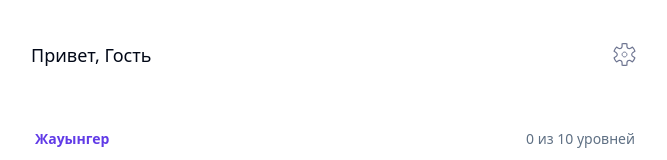
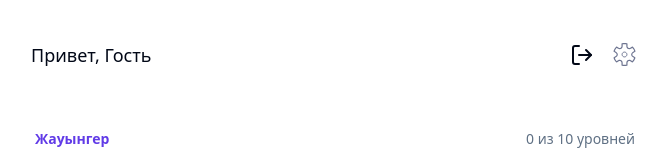
Before and after one commit to Abyl10/epam-front, a React (Vite) app: page /profile in a window 1280 px wide. Shown: the top 160 px of the page, without its empty margins (305-972 px from the left). Built offline with nearby package versions, Linux system fonts and the light colour scheme; no server answers; sample sign-in values are in the browser's storage.

Commit message:
feat: logout

```diff
--- a/src/pages/profile/index.tsx
+++ b/src/pages/profile/index.tsx
@@ -14,9 +14,12 @@ import {
   PolarRadiusAxis,
 } from "recharts";
 import { useUserContext } from "@/context/user-context";
+import { LogOut } from "lucide-react";
+import { useNavigate } from "react-router-dom";
 
 const Profile: React.FC = () => {
-  const { user } = useUserContext();
+  const { user, logout } = useUserContext();
+  const navigate = useNavigate();
 
   const data = [
     { name: "Оқылым", x: user?.reading_exp || 0 },
@@ -37,6 +40,15 @@ const Profile: React.FC = () => {
         <h1 className="font-poppins font-medium text-lg leading-5">
           Привет, {user?.user_data.username || "Гость"}
         </h1>
+
+        <div className="flex items-center flex-row space-x-4">
+          <LogOut
+            className="cursor-pointer"
+            onClick={() => {
+              logout();
+              navigate("/auth/login");
+            }}
+          />
           <svg
             width="29"
             height="29"
@@ -53,6 +65,7 @@ const Profile: React.FC = () => {
               fill="#6E7591"
             />
           </svg>
+        </div>
       </div>
       <div className="p-5 bottom-4">
         <div className="flex justify-between items-center">
```
Lines whose indentation alone changed are shown as unchanged.
